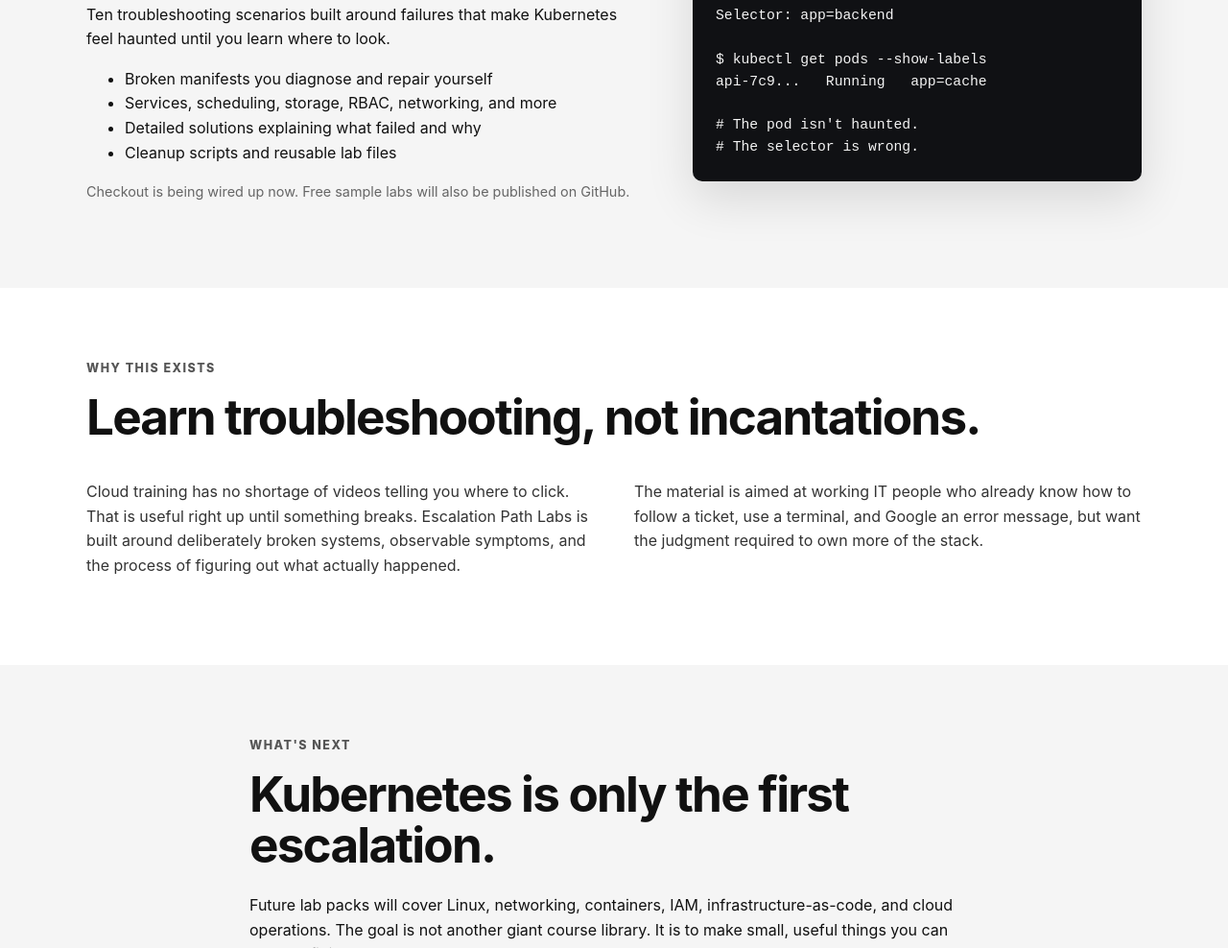
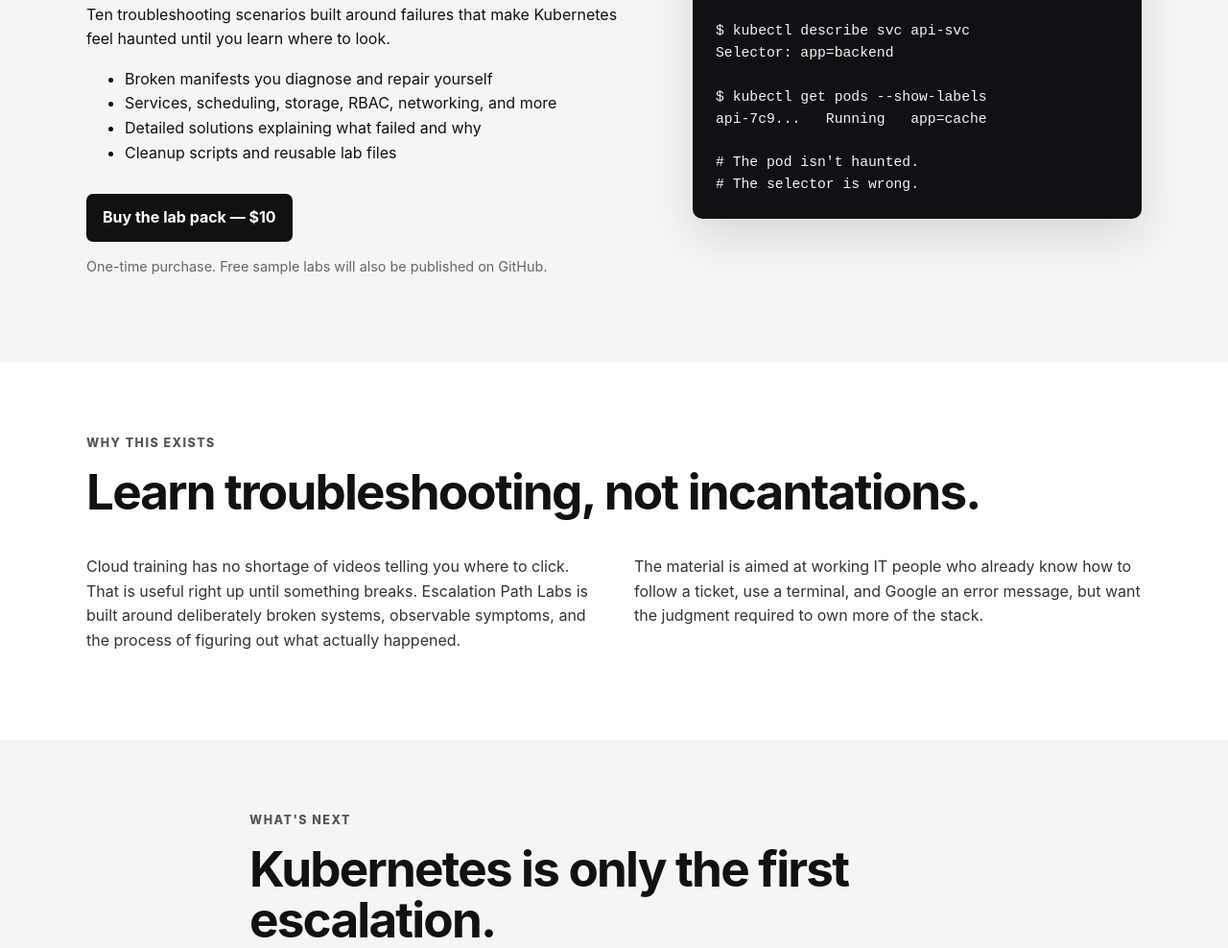
Before and after one commit to escalationpathlabs/escalationpathlabs.github.io, a plain HTML site: page index.html in a window 1280 px wide. Shown: the part 1037-2025 px from the top of the page at 96% size. Drawn offline with Linux system fonts and the light colour scheme.

Commit message:
Wire Stripe checkout into lab pack page

```diff
--- a/index.html
+++ b/index.html
@@ -25,7 +25,8 @@
       <p class="eyebrow">FIRST PACK</p><h2>Kubernetes Break/Fix Labs</h2><p class="price">$10 · one-time</p>
       <p>Ten troubleshooting scenarios built around failures that make Kubernetes feel haunted until you learn where to look.</p>
       <ul><li>Broken manifests you diagnose and repair yourself</li><li>Services, scheduling, storage, RBAC, networking, and more</li><li>Detailed solutions explaining what failed and why</li><li>Cleanup scripts and reusable lab files</li></ul>
-      <p class="small">Checkout is being wired up now. Free sample labs will also be published on GitHub.</p>
+      <div class="actions"><a class="button primary" href="https://buy.stripe.com/6oUdR972E2EtfpQ7L84c800">Buy the lab pack — $10</a></div>
+      <p class="small">One-time purchase. Free sample labs will also be published on GitHub.</p>
     </div><div class="terminal"><div class="terminal-bar"><span></span><span></span><span></span></div><pre><code>$ kubectl get endpoints api-svc
 NAME      ENDPOINTS   AGE
 api-svc   &lt;none&gt;      4m
```
